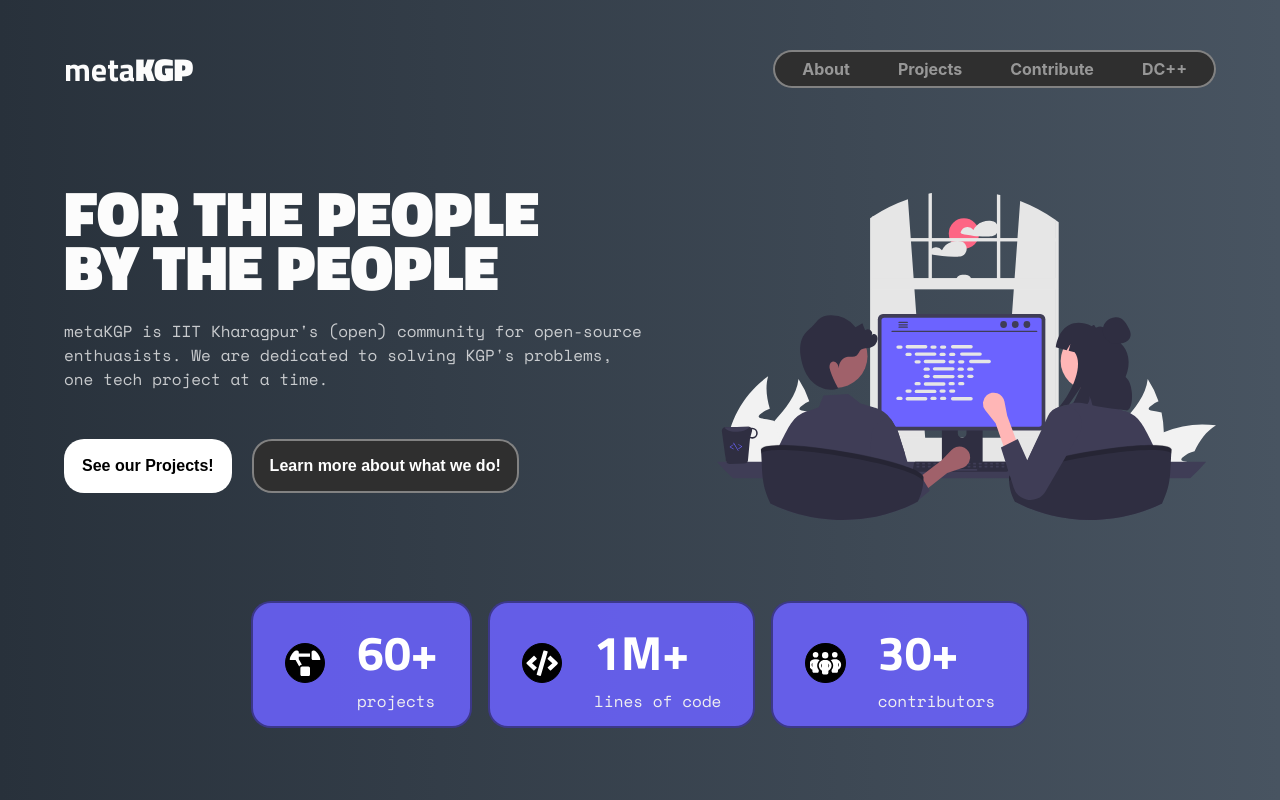
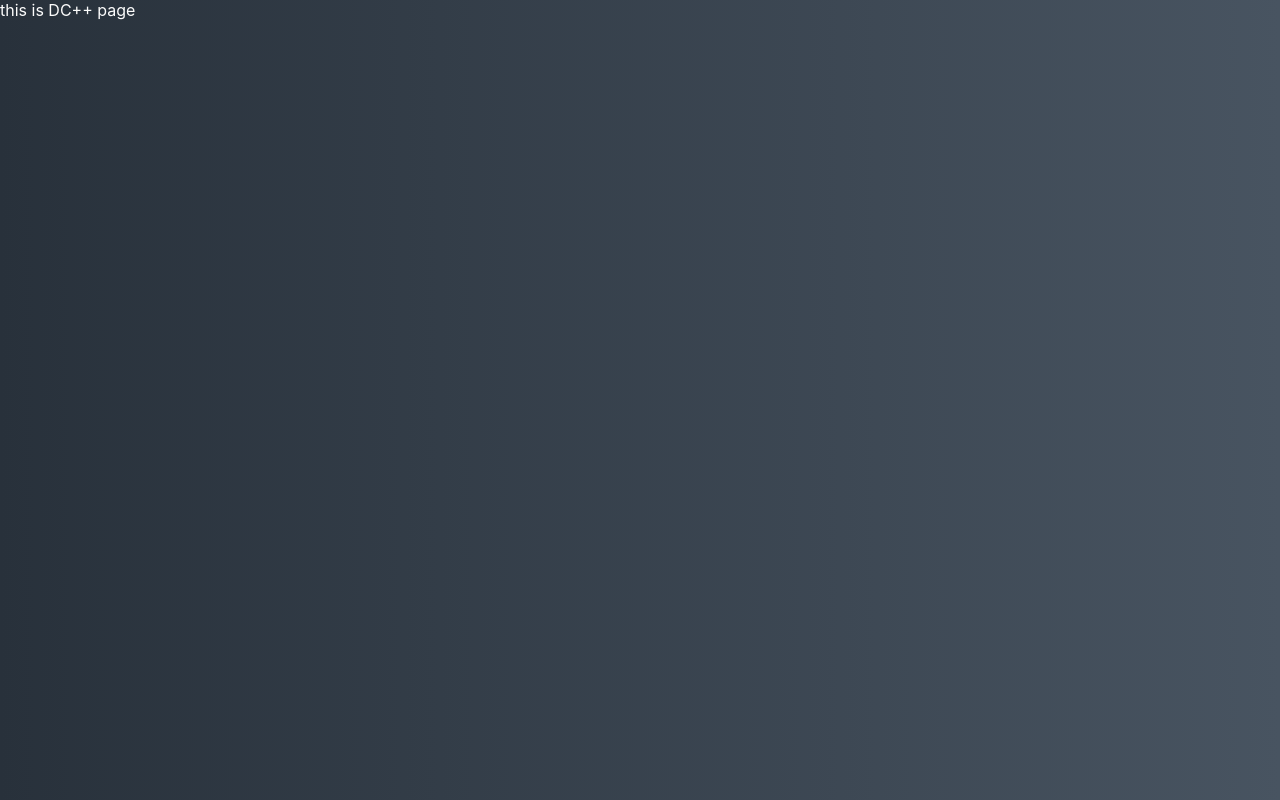
Before and after one commit to metakgp/metakgp.org, a React (Create React App) app: page /dc in a window 1280 px wide. Built offline with nearby package versions, Linux system fonts and the light colour scheme.

Commit message:
added react-router for page navigation

```diff
--- a/package.json
+++ b/package.json
@@ -8,14 +8,14 @@
     "@testing-library/user-event": "^13.5.0",
     "@types/jest": "^27.5.2",
     "@types/node": "^16.18.112",
-    "@types/react": "^18.3.10",
-    "@types/react-dom": "^18.3.0",
+    "@types/react": "^18.3.12",
+    "@types/react-dom": "^18.3.1",
     "react": "^18.3.1",
     "react-dom": "^18.3.1",
     "react-icons": "^5.3.0",
     "react-router-dom": "^6.26.2",
     "react-scripts": "5.0.1",
-    "typescript": "^4.9.5",
+    "typescript": "^5.7.2",
     "web-vitals": "^2.1.4"
   },
   "scripts": {
--- a/src/index.tsx
+++ b/src/index.tsx
@@ -1,17 +1,27 @@
-import React from 'react';
-import ReactDOM from 'react-dom/client';
-import './index.css';
-import App from './app/App';
-import reportWebVitals from './reportWebVitals';
-
+import React from "react";
+import ReactDOM from "react-dom/client";
+import "./index.css";
+import App from "./app/App";
+import About from "./pages/About";
+import Contribute from "./pages/Contribute";
+import DCPage from "./pages/DCPage";
+import Projects from "./pages/Projects";
+import reportWebVitals from "./reportWebVitals";
+import { BrowserRouter, Routes, Route } from "react-router-dom";
 const root = ReactDOM.createRoot(
-  document.getElementById('root') as HTMLElement
+  document.getElementById("root") as HTMLElement
 );
 
 root.render(
-  <React.StrictMode>
-    <App />
-  </React.StrictMode>
+  <BrowserRouter>
+    <Routes>
+      <Route path="/" element={<App />} />
+      <Route path="/projects" element={<Projects />} />
+      <Route path="/contribute" element={<Contribute />} />
+      <Route path="/dc" element={<DCPage />} />
+      <Route path="/about" element={<About />} />
+    </Routes>
+  </BrowserRouter>
 );
 
 // If you want to start measuring performance in your app, pass a function
--- /dev/null
+++ b/src/pages/About.tsx
@@ -0,0 +1,5 @@
+function About() {
+  return <div>this is about </div>;
+}
+
+export default About;
--- /dev/null
+++ b/src/pages/Contribute.tsx
@@ -0,0 +1,5 @@
+function ContributePage() {
+  return <div>this is contribution page </div>;
+}
+
+export default ContributePage;
--- /dev/null
+++ b/src/pages/DCPage.tsx
@@ -0,0 +1,5 @@
+function DCPage() {
+    return <div>this is DC++ page </div>;
+  }
+
+  export default DCPage;
--- /dev/null
+++ b/src/pages/Projects.tsx
@@ -0,0 +1,5 @@
+function Projects() {
+  return <div>this is Projects page </div>;
+}
+
+export default Projects;
--- a/src/sections/Header.tsx
+++ b/src/sections/Header.tsx
@@ -5,10 +5,10 @@
       <h1 className='metakgp-logo' data-set="metaKGP"
       ><span className='bold'>meta</span><span className='black'>KGP</span></h1>
       <nav className="nav-bar">
-        <a href="#" className="nav-element">About</a>
-        <a href="#" className="nav-element">Projects</a>
-        <a href="#" className="nav-element">Contribute</a>
-        <a href="#" className="nav-element">DC++</a>
+        <a href="/about" className="nav-element">About</a>
+        <a href="/projects" className="nav-element">Projects</a>
+        <a href="/contribute" className="nav-element">Contribute</a>
+        <a href="/dc" className="nav-element">DC++</a>
       </nav>
     </div>
   )
--- a/src/sections/Hero.tsx
+++ b/src/sections/Hero.tsx
@@ -1,4 +1,5 @@
 import devFocus from "../assets/undraw_pair_programming_re_or4x.svg";
+import { Link } from "react-router-dom";
 
 export const HeroSection = () => {
   // <div className="hero-card-container">
@@ -16,8 +17,12 @@
             metaKGP is IIT Kharagpur's (open) community for open-source enthuasists. We are dedicated to solving KGP's problems, one tech project at a time.
           </p>
           <div className="hero-button-container">
-            <button className="project-button">See our Projects!</button>
-            <button className="about-button">Learn more about what we do!</button>
+          <Link to="/projects">
+    <button className="project-button">See our Projects!</button>
+  </Link>
+  <Link to="/about">
+    <button className="about-button">Learn more about what we do!</button>
+  </Link>
           </div>
         </div>
         <div className="hero-image-container">
```
Also changed, not shown: 1 other file (tests, documents, lock files or other folders).
